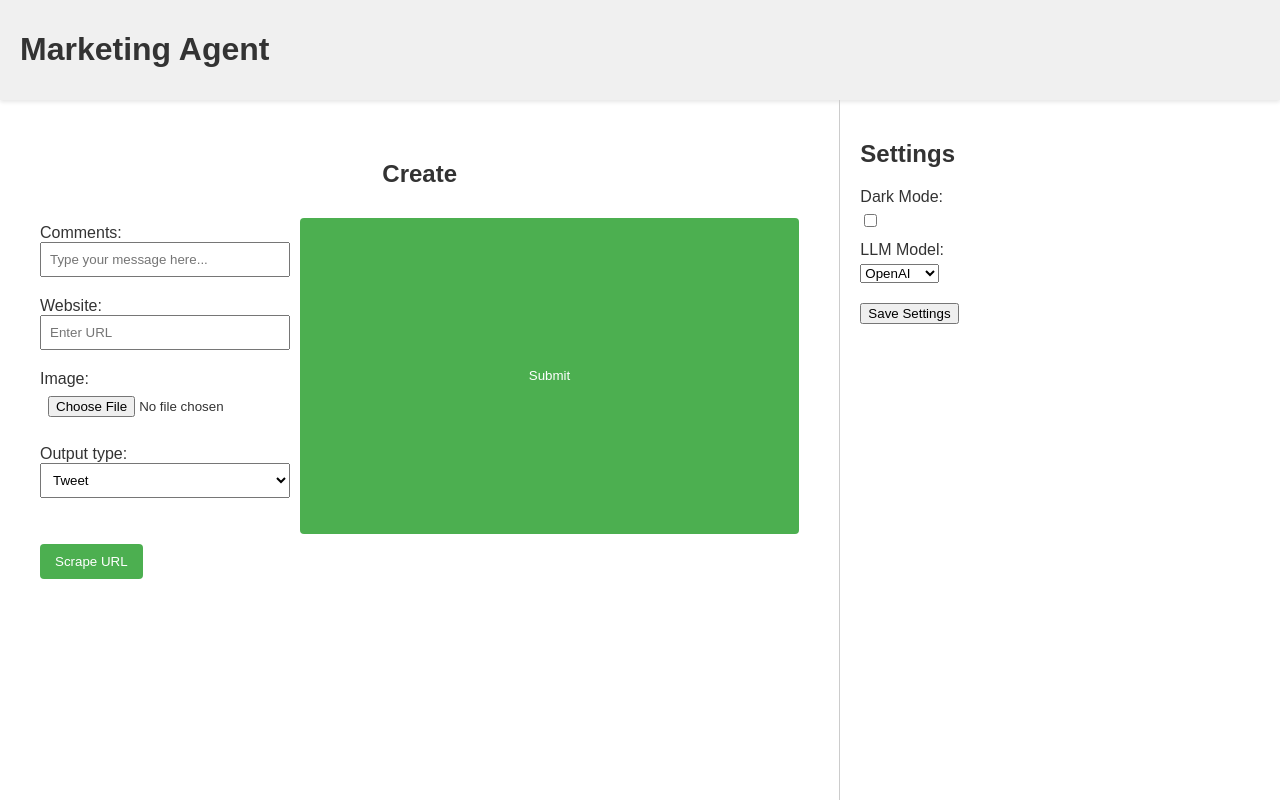
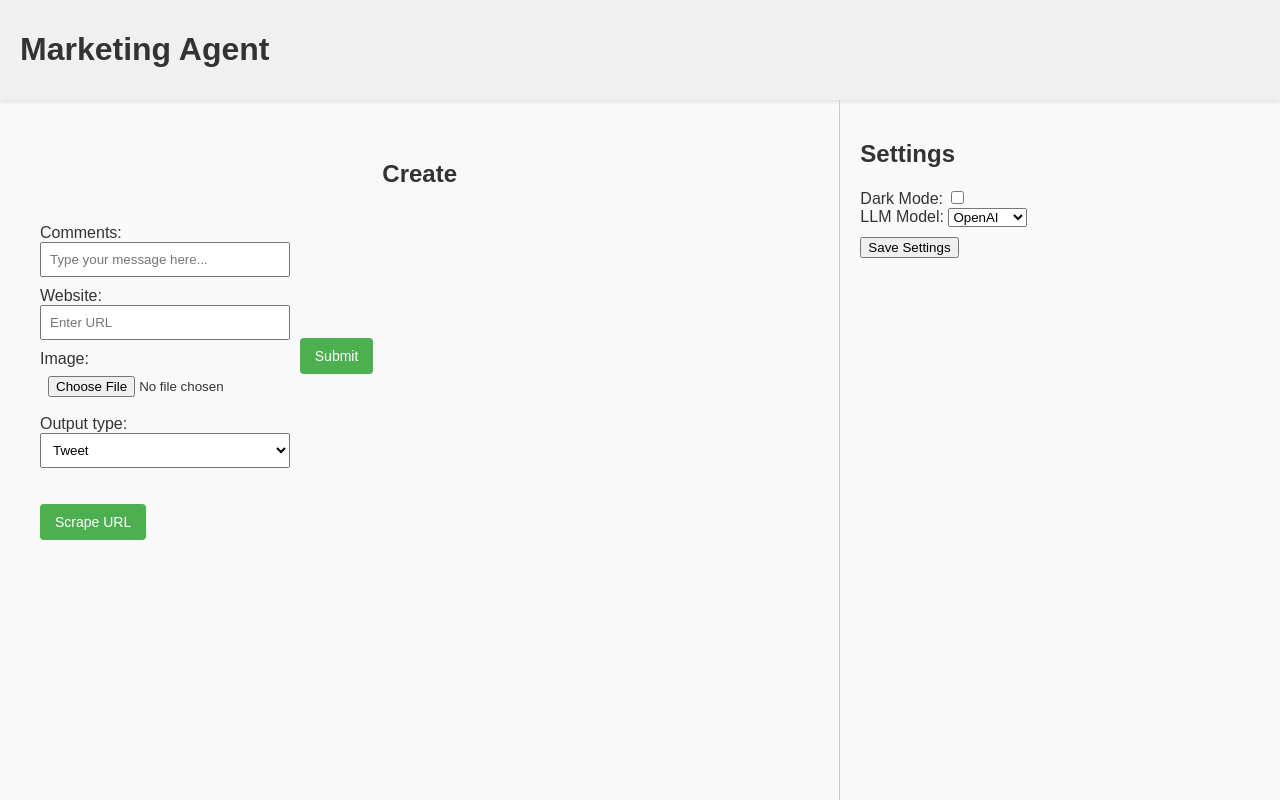
Before and after one commit to mslanden/media-posting-agent, a Python web app: template frontend/templates/index.html in a window 1280 px wide. Run offline with Jinja, Linux system fonts and the light colour scheme; the template is opened without the code that fills it, so the values that code supplies are empty.

Commit message:
(no commit message provided)

```diff
--- a/frontend/static/css/styles.css
+++ b/frontend/static/css/styles.css
@@ -1,13 +1,13 @@
 :root {
-    --bg-color: #fff;
+    --bg-color: #f9f9f9; /* Softer light mode background */
     --text-color: #333;
     --header-bg: #f0f0f0;
 }
 
 body.dark-mode {
-    --bg-color: #333333;
-    --text-color: #d3d3d3;
-    --header-bg: #444444;
+    --bg-color: #2c2c2c; /* Softer dark mode background */
+    --text-color: #e0e0e0; /* Softer text contrast */
+    --header-bg: #3a3a3a; /* Softer header background */
 }
 
 body {
@@ -54,15 +54,52 @@ body.dark-mode #sidebar {
     border-left: 1px solid #555;
 }
 
-#settings {
-    display: block;
+#chat-form {
+    display: grid;
+    grid-template-columns: 1fr 2fr; /* Two columns: labels and inputs */
+    gap: 10px;
+    align-items: center; /* Center items vertically */
 }
 
-#settings > div {
-    margin-bottom: 10px;
+#chat-form li {
+    display: contents; /* Make labels and inputs align naturally */
 }
 
-#settings label {
-    display: block;
-    margin-bottom: 5px;
+#chat-form input,
+#chat-form select {
+    width: 100%;
+    padding: 8px;
+    margin-bottom: 10px;
+    box-sizing: border-box;
 }
+
+#chat-form button {
+    grid-column: 2; /* Align button to the second column */
+    justify-self: start; /* Align the button to the start of the column */
+    padding: 8px 12px;
+    background-color: #4caf50;
+    color: white;
+    border: none;
+    cursor: pointer;
+    border-radius: 4px;
+    font-size: 14px;
+}
+
+#chat-form button:hover {
+    background-color: #45a049;
+}
+
+#scrape-button {
+    margin-top: 10px;
+    padding: 8px 12px;
+    background-color: #4caf50;
+    color: white;
+    border: none;
+    cursor: pointer;
+    border-radius: 4px;
+    font-size: 14px;
+}
+
+#scrape-button:hover {
+    background-color: #45a049;
+}
```
